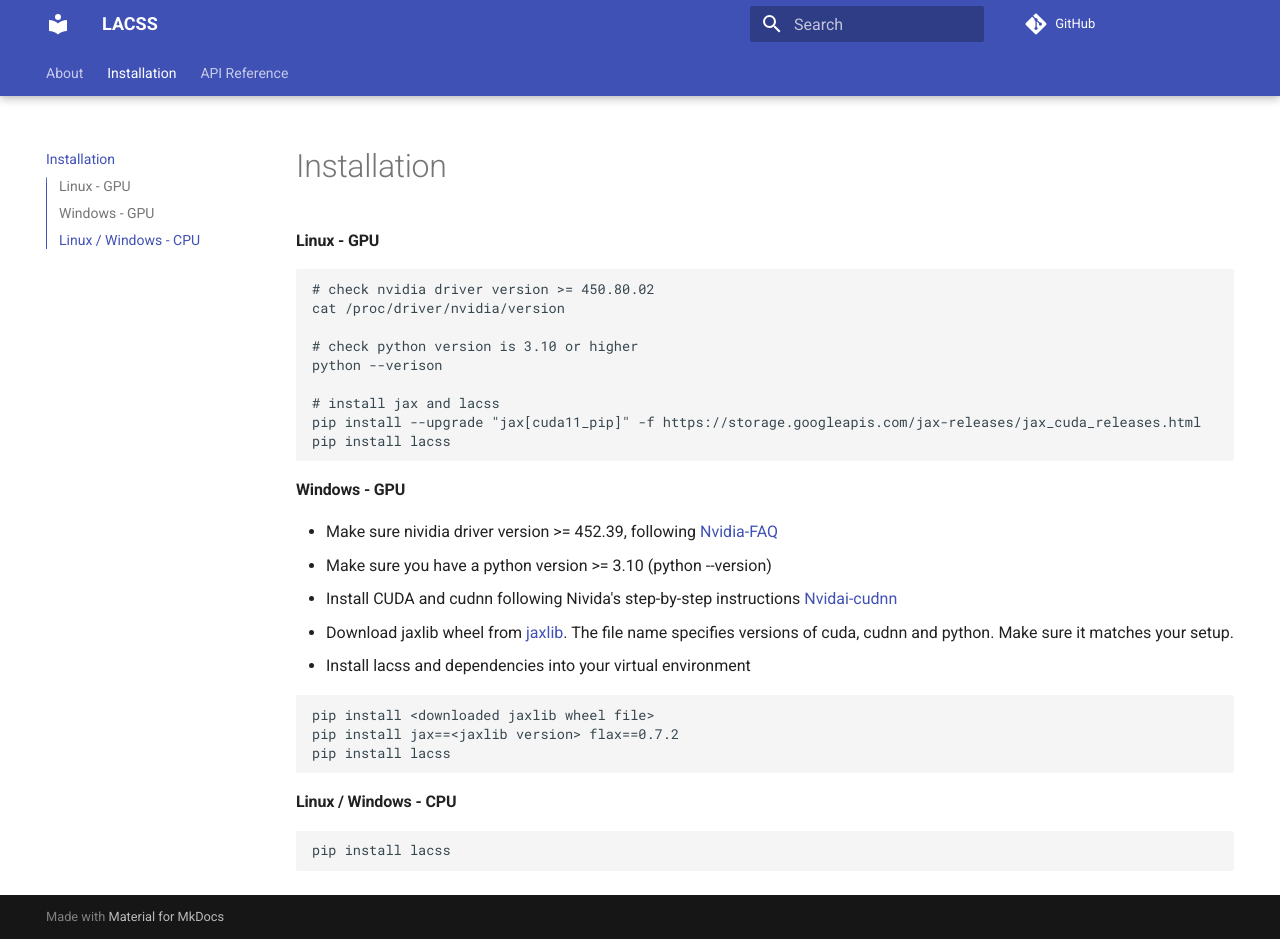
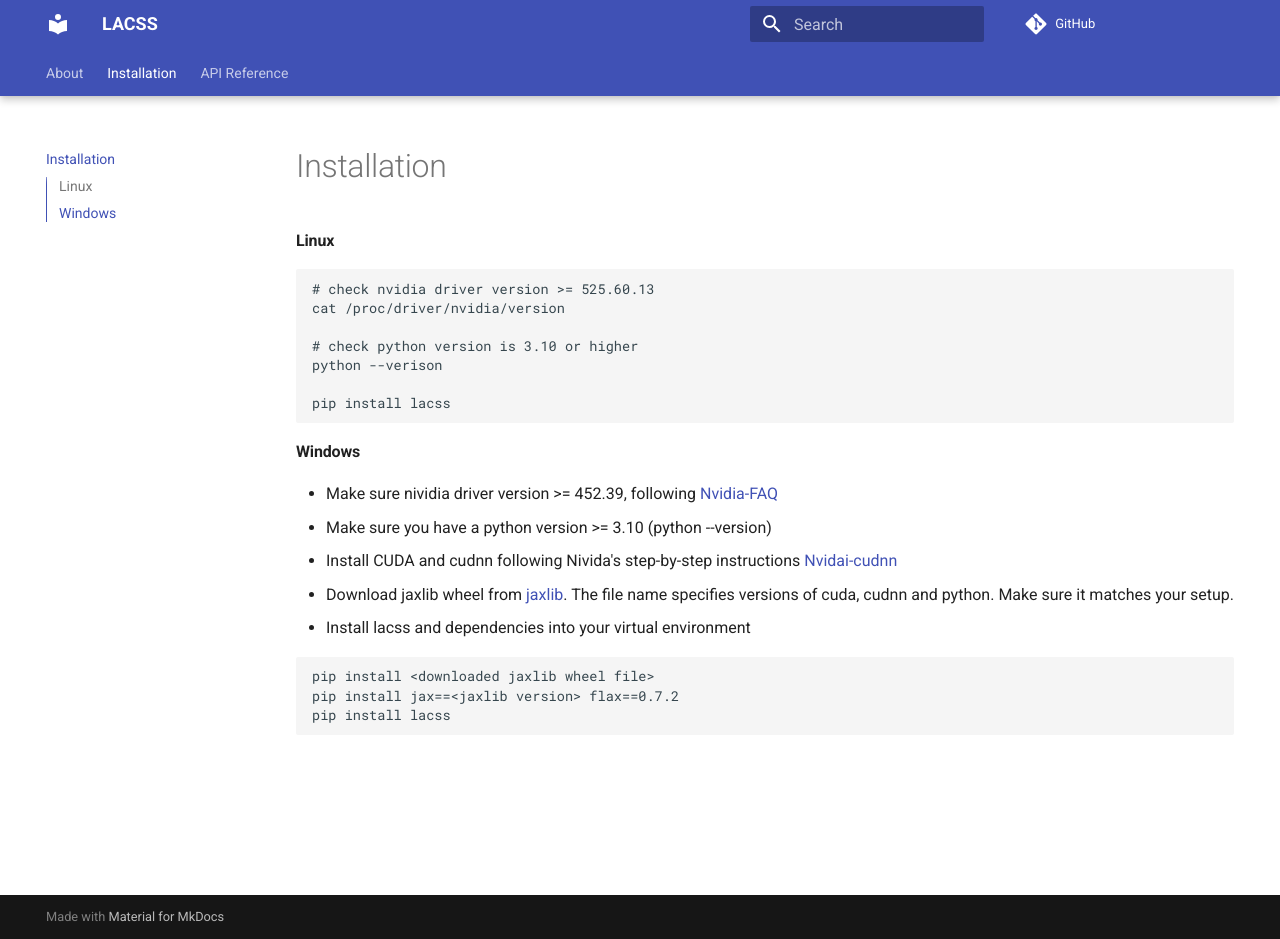
Before and after one commit to jiyuuchc/lacss, an MkDocs documentation site: the page built from docs/install.md, in a window 1280 px wide and 939 px high. Built offline with MkDocs 1.6.1 and Material for MkDocs 9.7.7, drawn with Linux system fonts in a browser that asks for light colours; comment, search, counter and statistics services are not loaded.

Commit message:
update document

````diff
--- a/docs/install.md
+++ b/docs/install.md
@@ -1,17 +1,15 @@
-#### Linux - GPU
+#### Linux
 ```
-# check nvidia driver version >= 450.80.02
+# check nvidia driver version >= 525.60.13
 cat /proc/driver/nvidia/version
 
 # check python version is 3.10 or higher
 python --verison
 
-# install jax and lacss
-pip install --upgrade "jax[cuda11_pip]" -f https://storage.googleapis.com/jax-releases/jax_cuda_releases.html
 pip install lacss
 ```
 
-#### Windows - GPU
+#### Windows
   - Make sure nividia driver version >= 452.39, following [Nvidia-FAQ](https://www.nvidia.com/en-gb/drivers/drivers-faq/)
   - Make sure you have a python version >= 3.10 (python --version)
   - Install CUDA and cudnn following Nivida's step-by-step instructions [Nvidai-cudnn](https://docs.nvidia.com/deeplearning/cudnn/latest/installation/windows.html)
@@ -23,8 +21,3 @@ pip install <downloaded jaxlib wheel file>
 pip install jax==<jaxlib version> flax==0.7.2
 pip install lacss
 ```
-
-#### Linux / Windows - CPU
-```
-pip install lacss
-```
````
